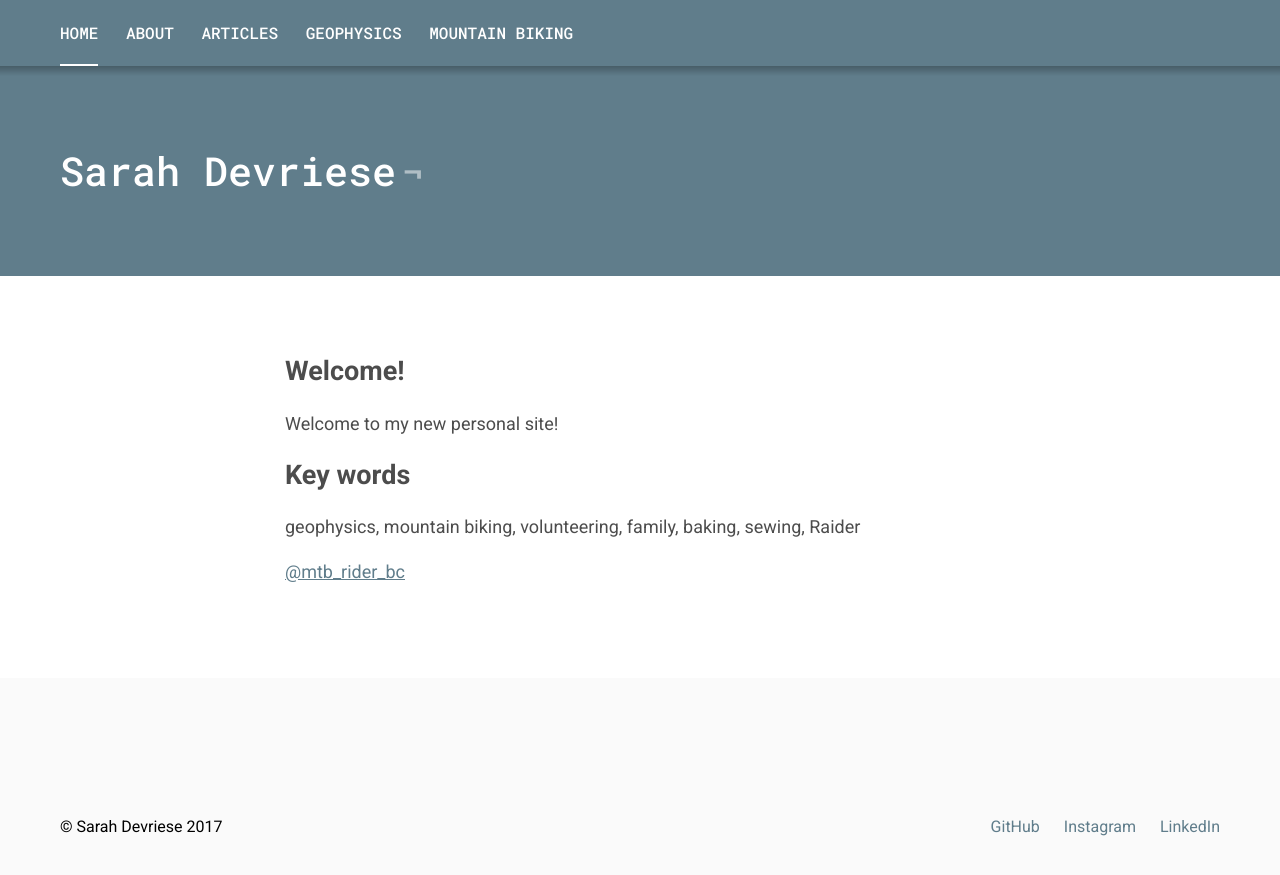
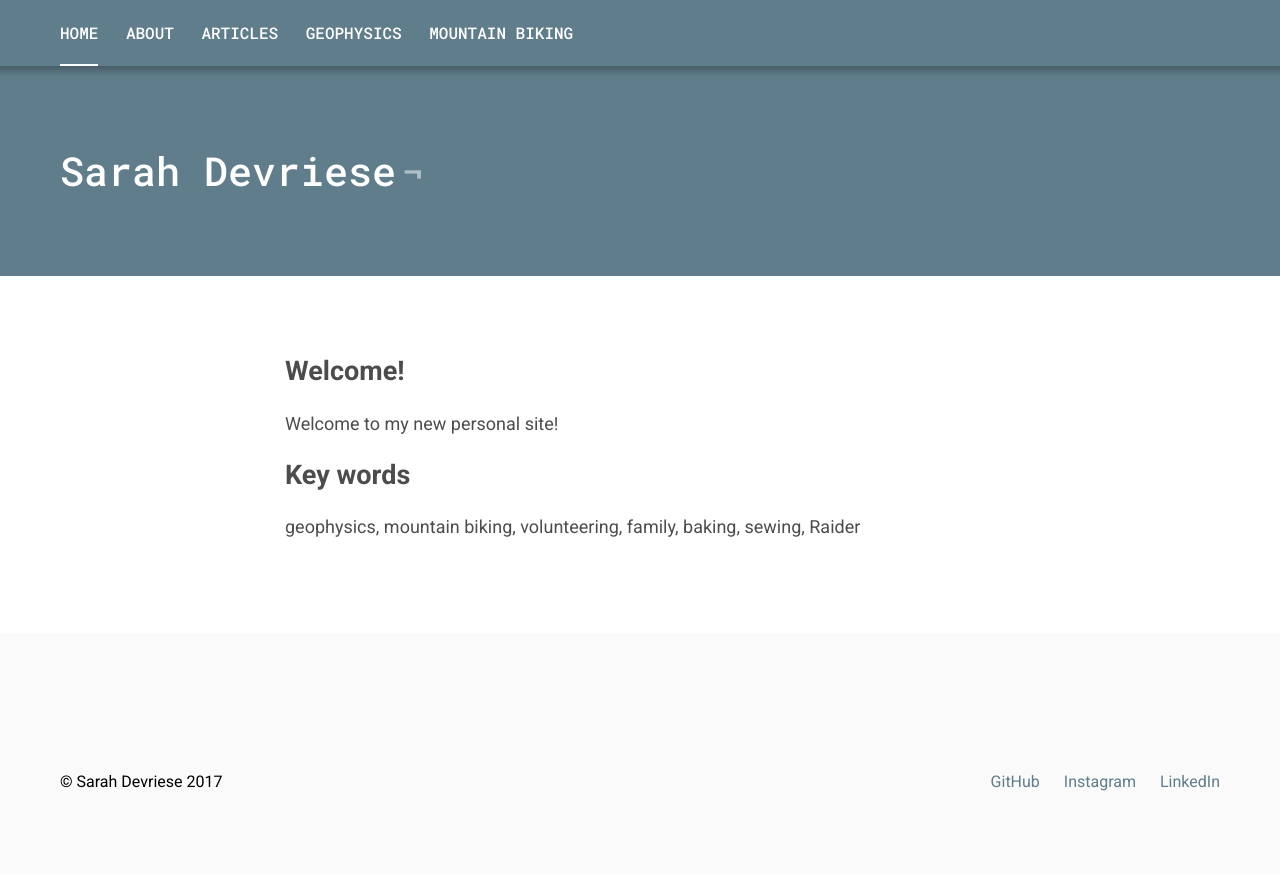
Before and after one commit to sdevriese/sdevriese.github.io, a Jekyll site: the page built from index.markdown, in a window 1280 px wide and 978 px high. Shown: the top 875 px of the window. Built offline with Jekyll 4.4.1, drawn with Linux system fonts in a browser that asks for light colours; a script that is not in the unit is left out.

Commit message:
Update index.markdown

```diff
--- a/index.markdown
+++ b/index.markdown
@@ -10,7 +10,3 @@ Welcome to my new personal site!
 # Key words
 
 geophysics, mountain biking, volunteering, family, baking, sewing, Raider
-
-<!-- InstaWidget -->
-<a href="https://instawidget.net/v/user/mtb_rider_bc" id="link-3bc855ccf13f4bfee52aaff5bca209a29f8440d829e86a9984161f29d8a4894f">@mtb_rider_bc</a>
-<script src="https://instawidget.net/js/instawidget.js?u=3bc855ccf13f4bfee52aaff5bca209a29f8440d829e86a9984161f29d8a4894f&width=300px"></script>
```
